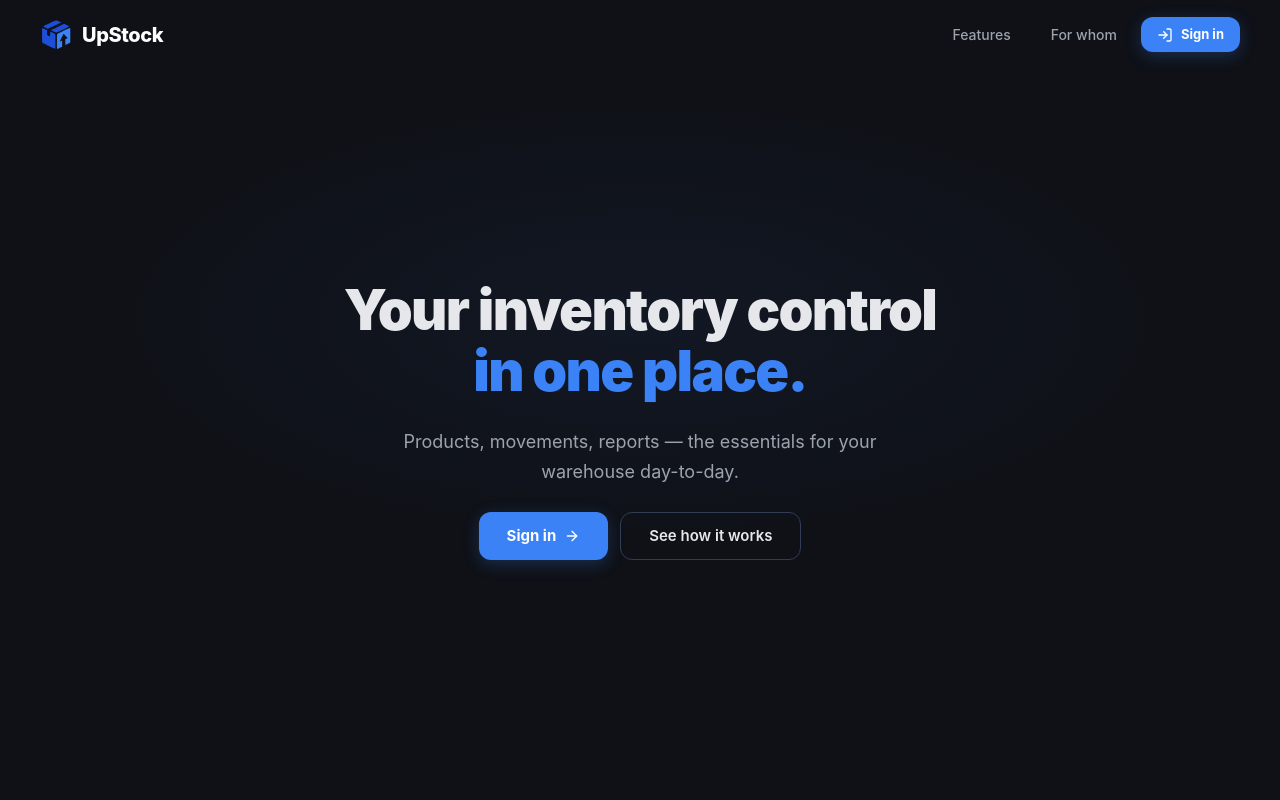
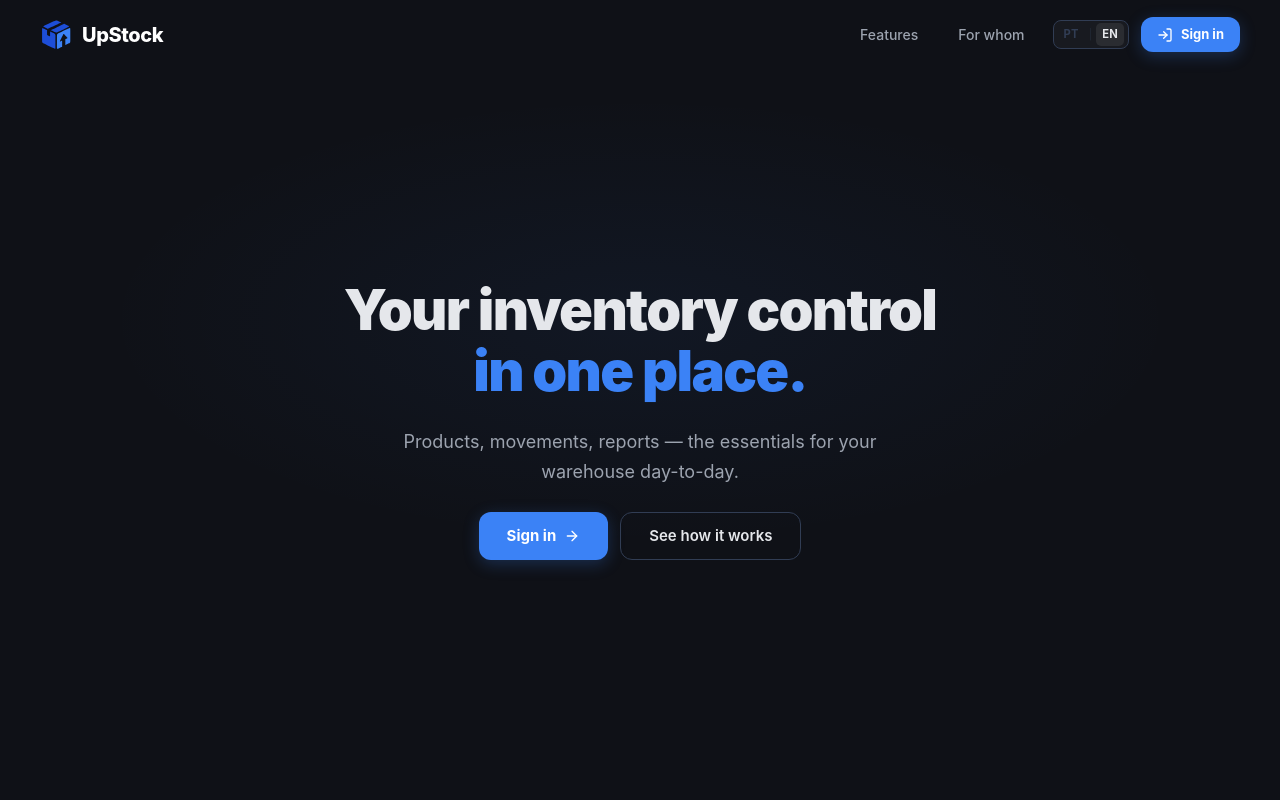
Before and after one commit to Kkrloz/UpStock, a React (Vite) app: page / in a window 1280 px wide. Shown: the top 800 px of the page. Built offline with nearby package versions, Linux system fonts and the light colour scheme; no server answers.

Commit message:
feat: add language switcher PT/EN to landing page navbar

```diff
--- a/src/index.css
+++ b/src/index.css
@@ -1832,6 +1832,54 @@
   cursor: pointer;
 }
 
+/* Language switcher */
+
+.landing-nav-lang {
+  display: flex;
+  align-items: center;
+  gap: 4px;
+  margin: 0 4px;
+  padding: 2px 4px;
+  border-radius: 8px;
+  background: var(--bg-subtle);
+  border: 1px solid var(--border-color);
+}
+
+.landing-lang-btn {
+  background: none;
+  border: none;
+  color: var(--text-tercery-color);
+  font-size: 0.7rem;
+  font-weight: 700;
+  padding: 3px 6px;
+  border-radius: 5px;
+  cursor: pointer;
+  transition: color 0.15s, background 0.15s;
+  letter-spacing: 0.02em;
+}
+
+.landing-lang-btn:hover {
+  color: var(--text-primary-color);
+}
+
+.landing-lang-btn-active {
+  color: var(--text-primary-color);
+  background: var(--bg-raised);
+}
+
+.landing-lang-sep {
+  color: var(--text-tercery-color);
+  font-size: 0.65rem;
+  opacity: 0.4;
+}
+
+@media (max-width: 768px) {
+  .landing-nav-lang {
+    margin: 4px 0;
+    justify-content: center;
+  }
+}
+
 /* Buttons */
 
 .landing-btn-primary {
--- a/src/pages/landing/Landing.jsx
+++ b/src/pages/landing/Landing.jsx
@@ -19,7 +19,7 @@ const features = [
 function Landing() {
   const { user } = useAuth();
   const navigate = useNavigate();
-  const { t } = useTranslation();
+  const { t, i18n } = useTranslation();
   const [menuOpen, setMenuOpen] = useState(false);
   const [scrolled, setScrolled] = useState(false);
 
@@ -46,6 +46,21 @@ function Landing() {
           <div className={`landing-nav-links ${menuOpen ? 'landing-nav-links-open' : ''}`}>
             <button onClick={() => scrollTo('features')} className="landing-nav-link">{t('landing.navFeatures')}</button>
             <button onClick={() => scrollTo('forwhom')} className="landing-nav-link">{t('landing.navForWhom')}</button>
+            <div className="landing-nav-lang">
+              <button
+                onClick={() => i18n.changeLanguage('pt')}
+                className={`landing-lang-btn ${i18n.language?.startsWith('pt') ? 'landing-lang-btn-active' : ''}`}
+              >
+                PT
+              </button>
+              <span className="landing-lang-sep">|</span>
+              <button
+                onClick={() => i18n.changeLanguage('en')}
+                className={`landing-lang-btn ${i18n.language?.startsWith('en') ? 'landing-lang-btn-active' : ''}`}
+              >
+                EN
+              </button>
+            </div>
             {user ? (
               <button onClick={() => navigate('/dashboard')} className="landing-btn-primary landing-btn-sm">
                 <LayoutDashboard size={16} />
```
